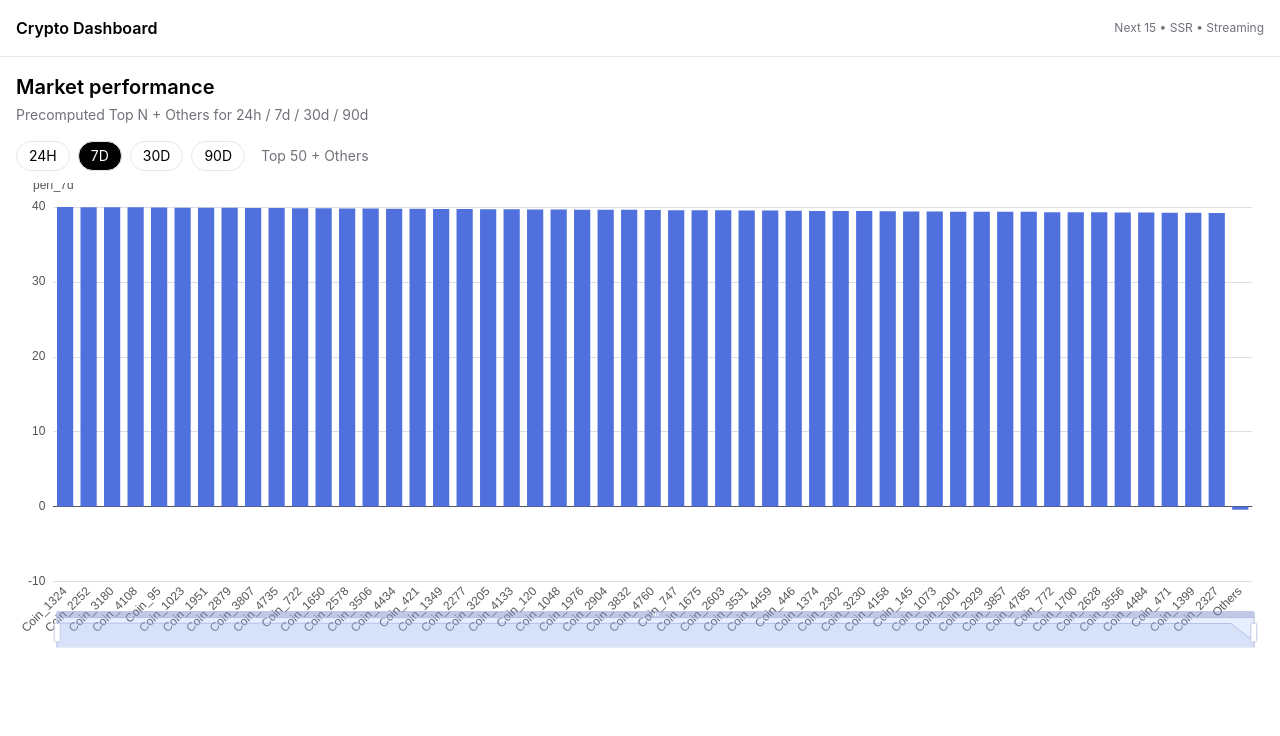
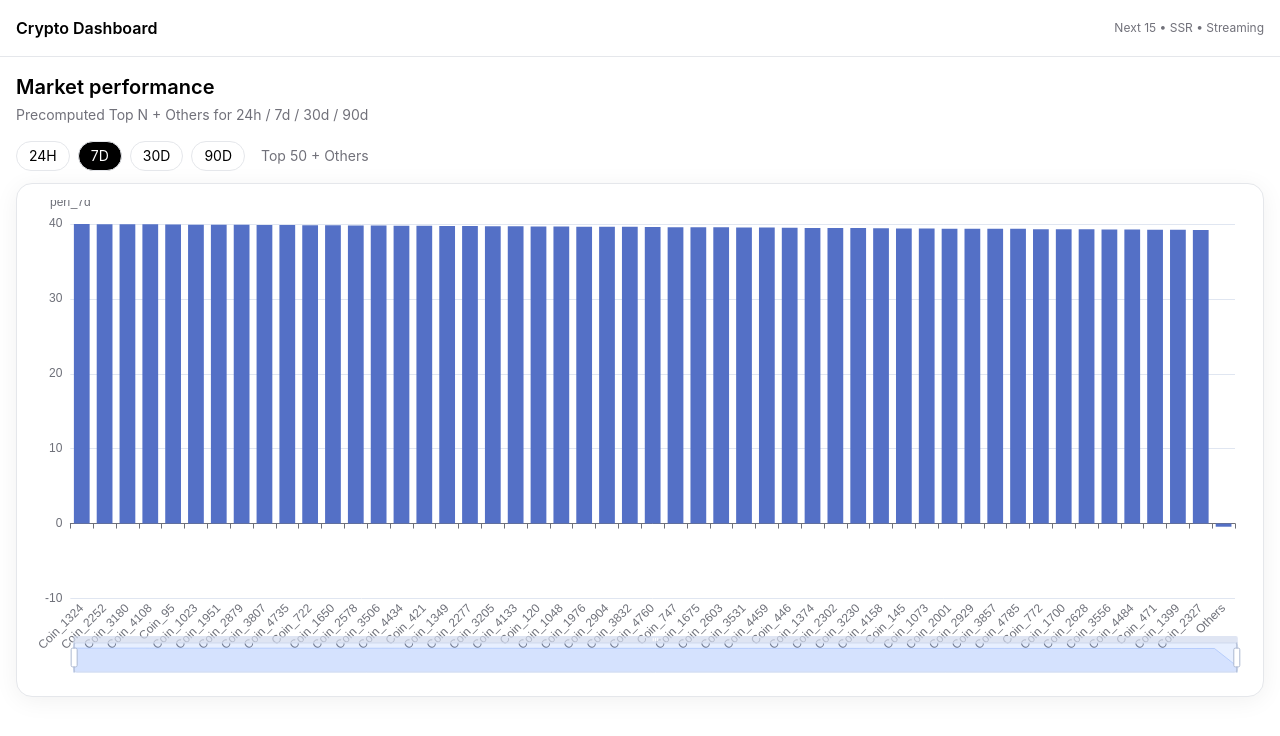
Before and after one commit to Amirhosein-hshm/cryptocurrency, a Next.js app: page /dashboard in a window 1280 px wide. Shown: the top 736 px of the page. Built offline with nearby package versions, Linux system fonts and the light colour scheme.

Commit message:
➕ add Echart library

```diff
--- a/app/global.css
+++ b/app/global.css
@@ -1,6 +1,14 @@
 @tailwind base;
 @tailwind components;
 @tailwind utilities;
+
+:root {
+  color-scheme: light;
+}
+
+.card {
+  @apply rounded-2xl border bg-white shadow-soft p-4;
+}
 
 input[type='number'] {
   -moz-appearance: textfield;
@@ -16,3 +24,8 @@ input[type='number']::-webkit-outer-spin-button {
   -webkit-appearance: none;
   margin: 0;
 }
+@keyframes shimmer {
+  100% {
+    transform: translateX(100%);
+  }
+}
--- a/package.json
+++ b/package.json
@@ -12,6 +12,8 @@
     "autoprefixer": "10.4.20",
     "bcrypt": "^5.1.1",
     "clsx": "^2.1.1",
+    "echarts": "^5.6.0",
+    "echarts-for-react": "^3.0.2",
     "next": "latest",
     "next-auth": "5.0.0-beta.25",
     "postcss": "8.5.1",
```
Also changed, not shown: 1 other file (tests, documents, lock files or other folders).
